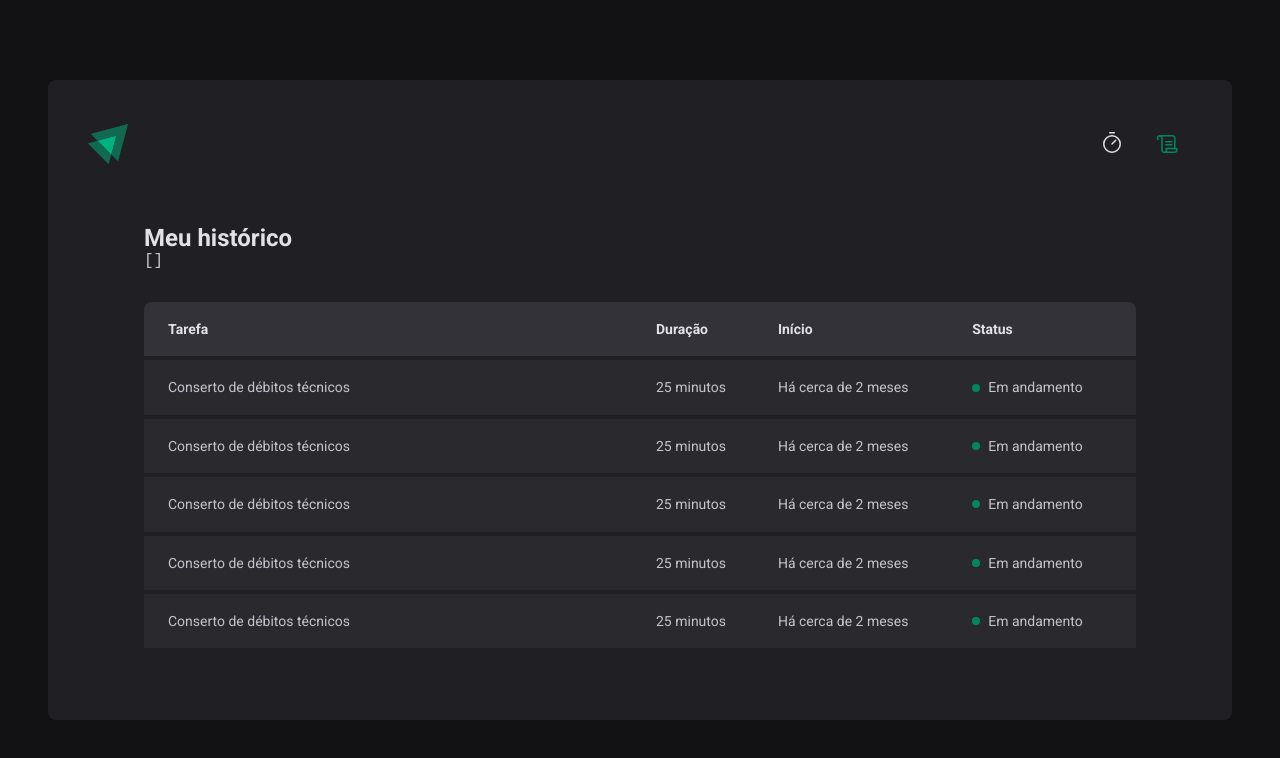
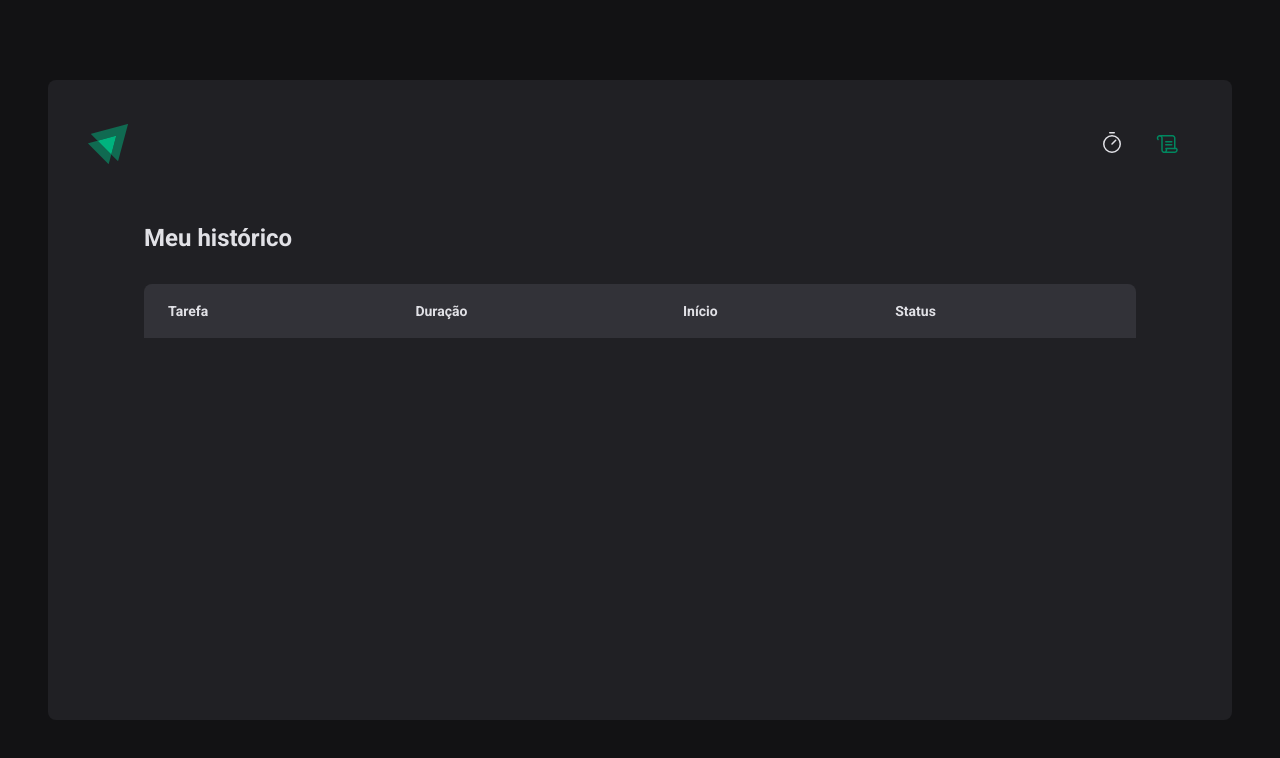
Before and after one commit to marlonandrei777/ignite-timer, a React (Vite) app: page /history in a window 1280 px wide. Shown: the top 758 px of the page. Built offline with nearby package versions, Linux system fonts and the light colour scheme.

Commit message:
date-fns now

```diff
--- a/src/contexts/CyclesContext.tsx
+++ b/src/contexts/CyclesContext.tsx
@@ -76,8 +76,6 @@
     setCycles((state) => [...state, newCycle])
     setActiveCycleId(id)
     setAmountSecondsPassed(0)
-
-    /* reset() */
   }
 
   // parando o ciclo e colocando a hora do ciclo pausado na variavel interruptedDate
--- a/src/pages/History/index.tsx
+++ b/src/pages/History/index.tsx
@@ -1,6 +1,8 @@
 import { useContext } from 'react'
 import { HistoryContainer, HistoryList, Status } from './styles'
 import { CyclesContext } from '../../contexts/CyclesContext'
+import { formatDistanceToNow } from 'date-fns'
+import ptBR from 'date-fns/locale/pt-BR'
 
 export function History() {
   const { cycles } = useContext(CyclesContext)
@@ -8,8 +10,6 @@
   return (
     <HistoryContainer>
       <h1>Meu histórico</h1>
-
-      <pre>{JSON.stringify(cycles, null, 2)}</pre>
 
       <HistoryList>
         <table>
@@ -22,46 +22,31 @@
             </tr>
           </thead>
           <tbody>
-            <tr>
-              <td>Conserto de débitos técnicos</td>
-              <td>25 minutos</td>
-              <td>Há cerca de 2 meses</td>
-              <td>
-                <Status statusColor="green">Em andamento</Status>
-              </td>
-            </tr>
-            <tr>
-              <td>Conserto de débitos técnicos</td>
-              <td>25 minutos</td>
-              <td>Há cerca de 2 meses</td>
-              <td>
-                <Status statusColor="green">Em andamento</Status>
-              </td>
-            </tr>
-            <tr>
-              <td>Conserto de débitos técnicos</td>
-              <td>25 minutos</td>
-              <td>Há cerca de 2 meses</td>
-              <td>
-                <Status statusColor="green">Em andamento</Status>
-              </td>
-            </tr>
-            <tr>
-              <td>Conserto de débitos técnicos</td>
-              <td>25 minutos</td>
-              <td>Há cerca de 2 meses</td>
-              <td>
-                <Status statusColor="green">Em andamento</Status>
-              </td>
-            </tr>
-            <tr>
-              <td>Conserto de débitos técnicos</td>
-              <td>25 minutos</td>
-              <td>Há cerca de 2 meses</td>
-              <td>
-                <Status statusColor="green">Em andamento</Status>
-              </td>
-            </tr>
+            {cycles.map((cycle) => (
+              <tr key={cycle.id}>
+                <td>{cycle.task}</td>
+                <td>{cycle.minutesAmount} minutos</td>
+                <td>
+                  {formatDistanceToNow(cycle.startDate, {
+                    addSuffix: true,
+                    locale: ptBR,
+                  })}
+                </td>
+                <td>
+                  {cycle.finishedDate && (
+                    <Status statusColor="green">Concluído</Status>
+                  )}
+
+                  {cycle.interruptedDate && (
+                    <Status statusColor="red">Interrompido</Status>
+                  )}
+
+                  {!cycle.finishedDate && !cycle.interruptedDate && (
+                    <Status statusColor="yellow">Em andamento</Status>
+                  )}
+                </td>
+              </tr>
+            ))}
           </tbody>
         </table>
       </HistoryList>
--- a/src/pages/Home/index.tsx
+++ b/src/pages/Home/index.tsx
@@ -42,7 +42,14 @@
     },
   })
 
-  const { handleSubmit, watch /* reset */ } = newCycleForm
+  const { handleSubmit, watch, reset } = newCycleForm
+
+  function handleCreateNewCycle(data: NewCycleFromData) {
+    createNewCicle(data)
+
+    // reseta o form
+    reset()
+  }
 
   /* observando o campo de task */
   const task = watch('task')
@@ -51,7 +58,7 @@
 
   return (
     <HomeContainer>
-      <form onSubmit={handleSubmit(createNewCicle)} action="">
+      <form onSubmit={handleSubmit(handleCreateNewCycle)} action="">
         <FormProvider {...newCycleForm}>
           <NewCycleForm />
         </FormProvider>
```
